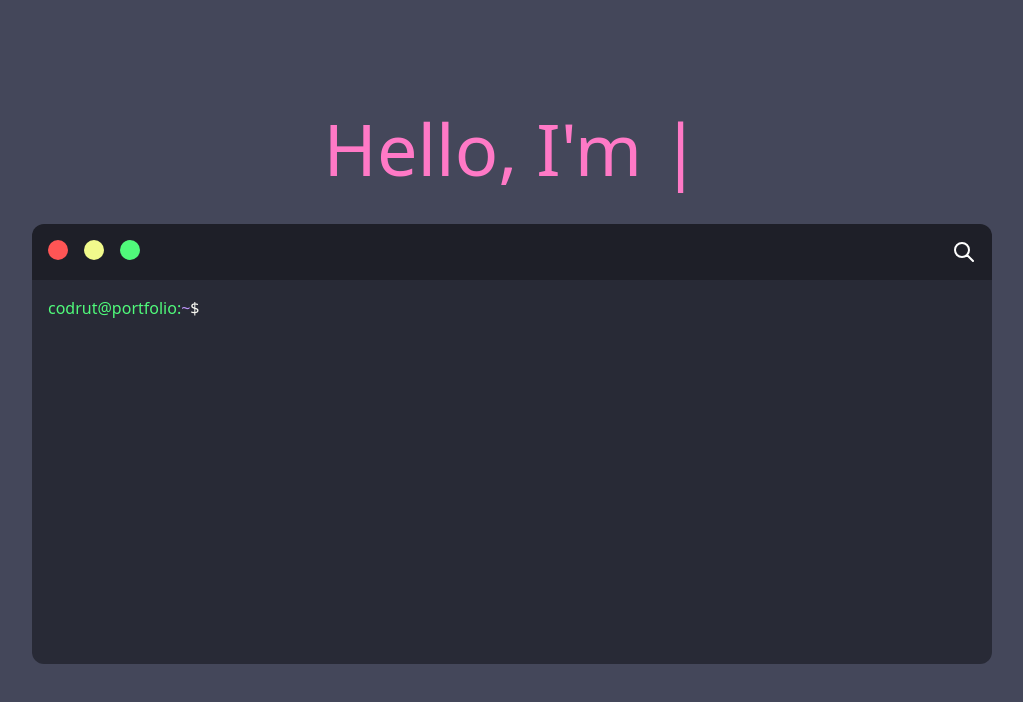
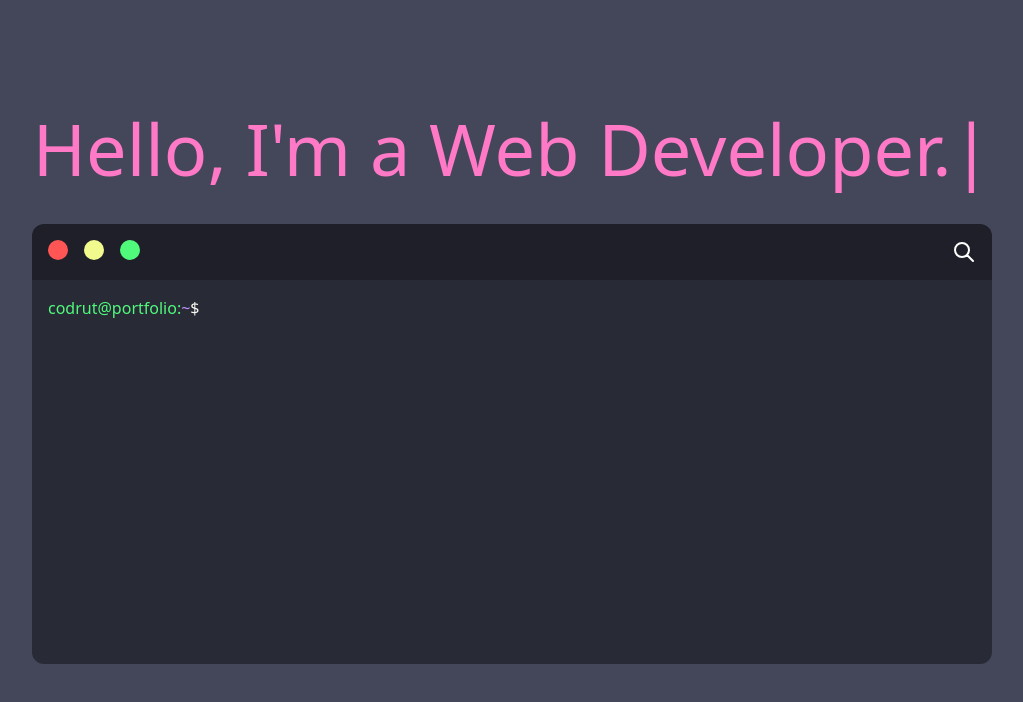
Before and after one commit to ursachecodrut/Porfolio-Website, a React (Create React App) app: page / in a window 1280 px wide. Shown: the top 702 px of the page, without its empty margins (128-1151 px from the left). Built offline with nearby package versions, Linux system fonts and the light colour scheme.

Commit message:
change text color heading

```diff
--- a/src/App.js
+++ b/src/App.js
@@ -12,10 +12,10 @@
 
 	return (
 		<div className="container mx:auto px-4 pt-28 h-screen">
-			<h1 className="text-pink text-7xl text-center flex flex-column justify-center">
+			<h1 className="text-pink text-7xl text-center flex justify-center">
 				Hello, I'm&nbsp;
 				{finish ? (
-					<Typist avgTypingDelay={100} onTypingDone={() => setFinish(false)}>
+					<Typist avgTypingDelay={150} onTypingDone={() => setFinish(false)}>
 						{names.map((name, index) => (
 							<span key={index}>
 								<span>{name}</span>
```
